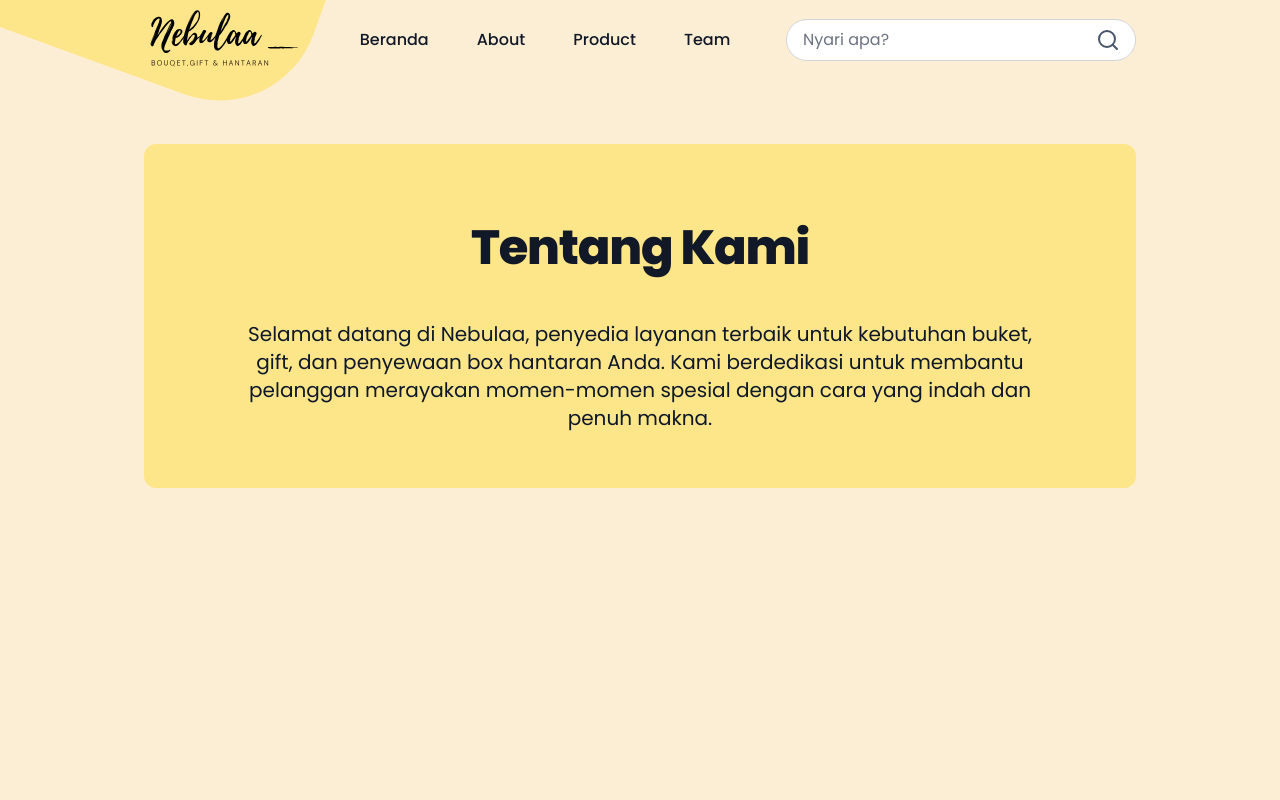
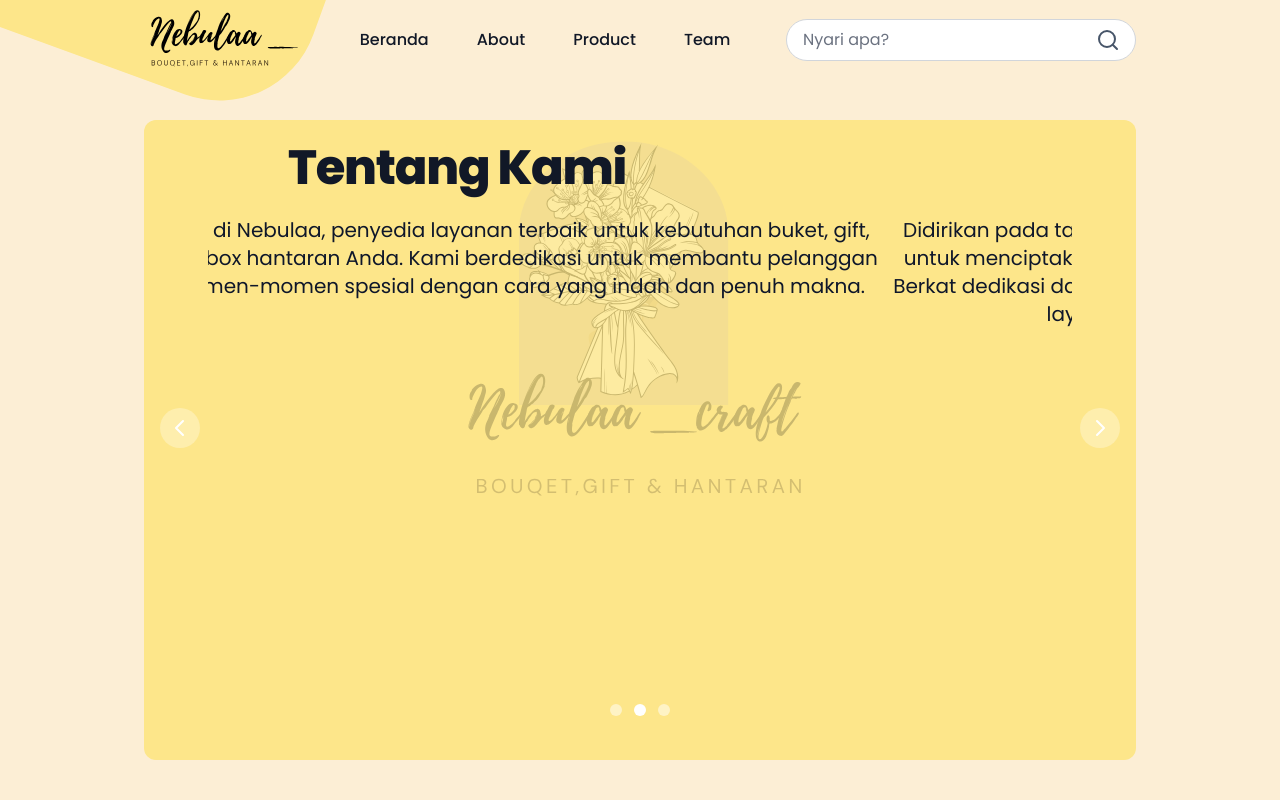
Before and after one commit to mishbahulmunir96/nebulaa, a Next.js app: page /about in a window 1280 px wide. Shown: the top 800 px of the page. Built offline with nearby package versions, Linux system fonts and the light colour scheme; no server answers; a web font is replaced by a local one.

Commit message:
carousel about page

```diff
--- a/package.json
+++ b/package.json
@@ -18,7 +18,8 @@
     "react": "^18",
     "react-dom": "^18",
     "react-icons": "^5.3.0",
-    "sharp": "^0.33.5"
+    "sharp": "^0.33.5",
+    "swiper": "^11.1.14"
   },
   "devDependencies": {
     "@types/node": "^20",
--- a/src/components/about/AboutHero.tsx
+++ b/src/components/about/AboutHero.tsx
@@ -1,13 +1,36 @@
+import Image from "next/image";
 import Container from "../Container";
 import AboutHeroCard from "./element/AboutHeroCard";
+import { Carousel } from "flowbite-react";
 
 const AboutHero = () => {
   return (
     <Container
-      classParent="h-screen bg-[#FCEED5]"
-      classChildren="mt-16 bg-amber-200 px-10 py-20 rounded-xl"
+      classParent="h-screen bg-[#FCEED5] pb-20"
+      classChildren="h-full mt-10 bg-amber-200 rounded-xl relative"
     >
-      <AboutHeroCard />
+      <div className="absolute opacity-10 md:left-72 md:opacity-20">
+        <Image
+          src="/images/logo-nebula-hero.svg"
+          alt="logo-nebula"
+          width={400}
+          height={200}
+        />
+      </div>
+      <Carousel className="md:px-16">
+        <AboutHeroCard
+          title="Tentang Kami"
+          description="Selamat datang di Nebulaa, penyedia layanan terbaik untuk kebutuhan buket, gift, dan penyewaan box hantaran Anda. Kami berdedikasi untuk membantu pelanggan merayakan momen-momen spesial dengan cara yang indah dan penuh makna."
+        />
+        <AboutHeroCard
+          title="Sejarah Kami"
+          description="Didirikan pada tahun [tahun berdiri], [Nama Perusahaan] bermula dari hasrat kami untuk menciptakan rangkaian buket yang unik dan layanan hantaran yang elegan. Berkat dedikasi dan kerja keras, kami berkembang dari usaha kecil menjadi penyedia layanan yang dipercaya oleh banyak pelanggan setia."
+        />
+        <AboutHeroCard
+          title="Nilai-nilai Perusahaan"
+          description="Kami menjunjung tinggi kreativitas, integritas, dan komitmen terhadap kepuasan pelanggan. Nilai-nilai ini mendorong kami untuk terus menghadirkan produk-produk yang tidak hanya menarik secara visual, tetapi juga bermakna dalam setiap detailnya."
+        />
+      </Carousel>
     </Container>
   );
 };
--- a/src/components/about/element/AboutHeroCard.tsx
+++ b/src/components/about/element/AboutHeroCard.tsx
@@ -1,17 +1,17 @@
-import Container from "@/components/Container";
+import { FC } from "react";
 
-const AboutHeroCard = () => {
+interface AboutHeroCardProps {
+  title: string;
+  description: string;
+}
+
+const AboutHeroCard: FC<AboutHeroCardProps> = ({ title, description }) => {
   return (
-    <div className="text-center">
-      <h1 className="mb-12 text-3xl font-extrabold leading-none tracking-tight text-gray-900 md:text-5xl">
-        Tentang Kami
+    <div className="mt-0 w-full text-center">
+      <h1 className="my-6 text-3xl font-extrabold leading-none tracking-tight text-gray-900 md:text-5xl">
+        {title}
       </h1>
-      <p className="mb-8 text-xl font-normal text-slate-900 dark:text-gray-400 md:px-16">
-        Selamat datang di Nebulaa, penyedia layanan terbaik untuk kebutuhan
-        buket, gift, dan penyewaan box hantaran Anda. Kami berdedikasi untuk
-        membantu pelanggan merayakan momen-momen spesial dengan cara yang indah
-        dan penuh makna.
-      </p>
+      <p className="text-xl font-normal text-slate-900">{description}</p>
     </div>
   );
 };
```
Also changed, not shown: 1 other file (tests, documents, lock files or other folders).
